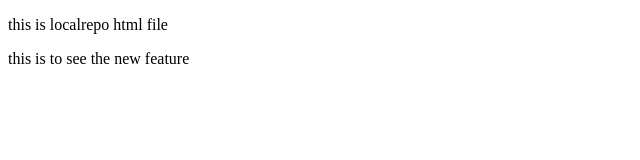
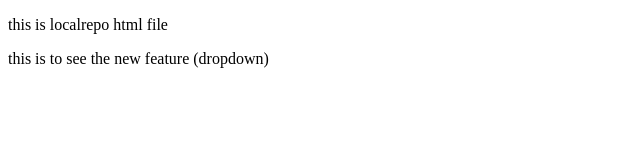
Before and after one commit to Ayush-coder001/Localrepo, a plain HTML site: page index.html in a window 1280 px wide. Shown: the full height of the page, 0-640 px from the left. Drawn offline with Linux system fonts and the light colour scheme.

```diff
--- a/index.html
+++ b/index.html
@@ -7,6 +7,6 @@
 </head>
 <body>
     <p>this is localrepo html file</p>
-    <p>this is to see the new feature</p>
+    <p>this is to see the new feature (dropdown)</p>
 </body>
 </html>
```
